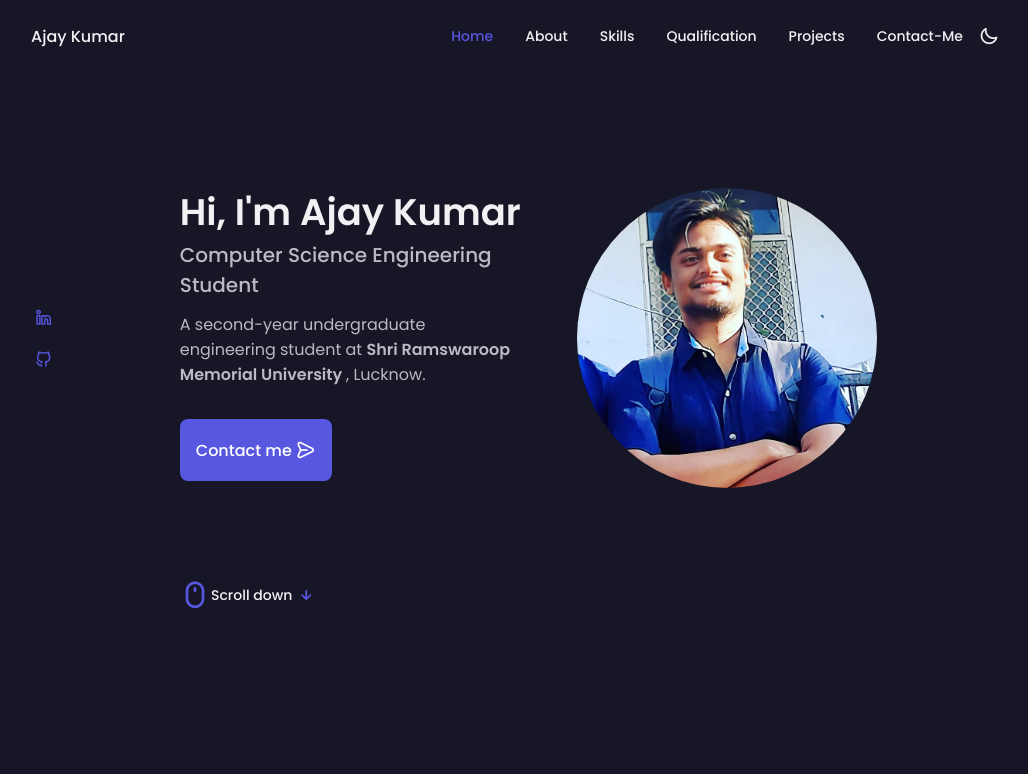
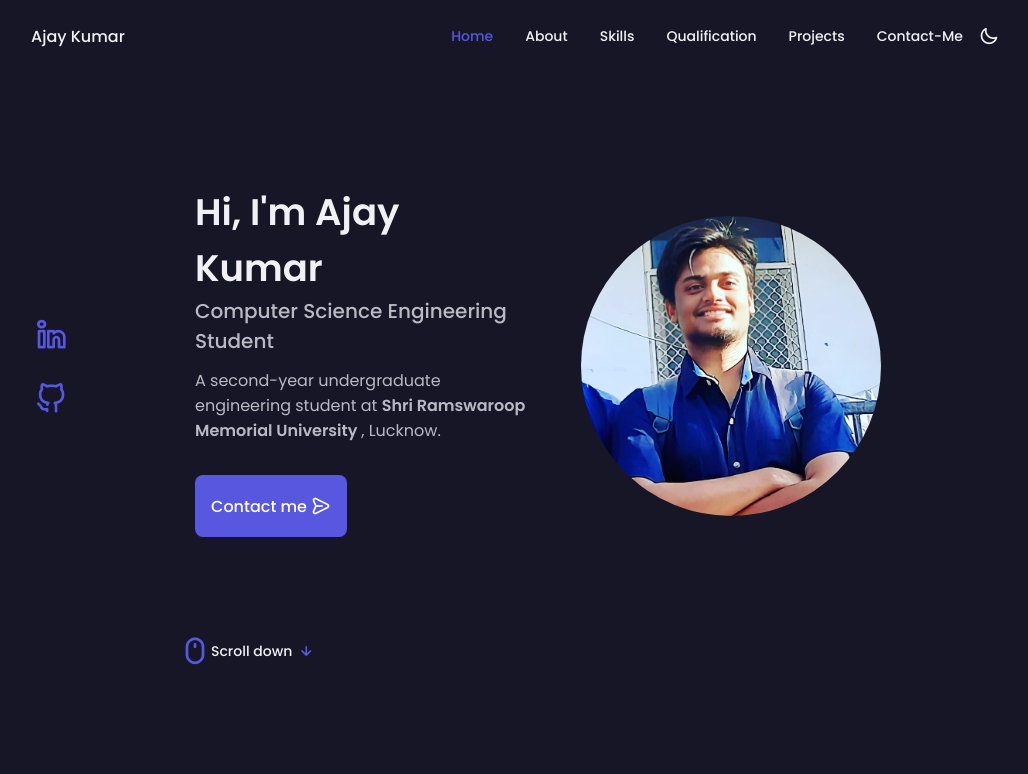
Before and after one commit to ajay-navodayan/PortFolio, a plain HTML site: page index.html in a window 1280 px wide. Shown: the top 774 px of the page, without its empty margins (125-1153 px from the left). Drawn offline with nearby package versions, Linux system fonts and the light colour scheme.

Commit message:
Update newcss.css

```diff
--- a/assets/newcss.css
+++ b/assets/newcss.css
@@ -283,7 +283,7 @@ img {
 }
 
 .home__social-icon {
-  font-size: 1.05rem;
+  font-size: 2rem;
   color: var(--first-color);
 }
 .home__social-icon:hover {
```
